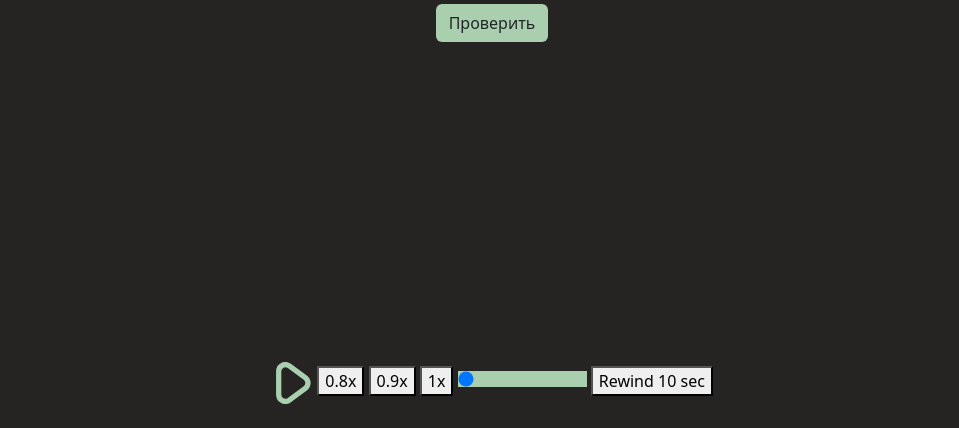
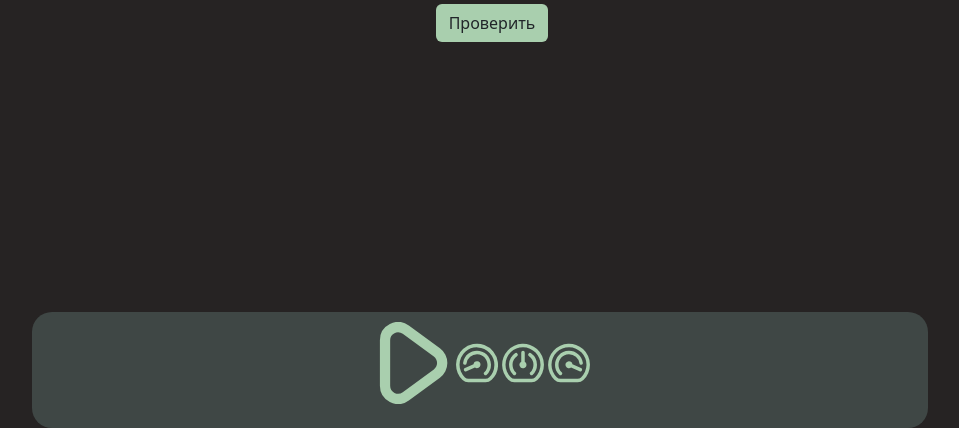
Before and after one commit to VladRogozin/envr, a Django app: template deTextByEar/templates/deTextByEar/random_list.html in a window 1280 px wide. Shown: the part 372-800 px from the top of the page, without its empty margins (148-1107 px from the left). Run offline with Django 5.2, Linux system fonts and the light colour scheme; the template is opened without the code that fills it: values that come from a table or form of the project are taken from there, others are empty; data comes from the database, SQL or seed files in the repository.

Commit message:
add test playr

```diff
--- a/deTextByEar/templates/deTextByEar/random_list.html
+++ b/deTextByEar/templates/deTextByEar/random_list.html
@@ -8,15 +8,30 @@
     <link href="https://cdn.jsdelivr.net/npm/bootstrap@5.3.2/dist/css/bootstrap.min.css" rel="stylesheet" integrity="sha384-T3c6CoIi6uLrA9TneNEoa7RxnatzjcDSCmG1MXxSR1GAsXEV/Dwwykc2MPK8M2HN" crossorigin="anonymous">
 <style>
     /* Стили для кнопки */
-    .custom-button {
+    .null-button {
         background-color: transparent; /* Убираем фон кнопки */
         border: none; /* Убираем границу кнопки */
         padding: 0; /* Убираем отступы внутри кнопки */
         cursor: pointer; /* Делаем курсор указателем при наведении */
+        margin-top: 10px;
     }
     #seek-bar::-webkit-slider-runnable-track {
     background-color: #a9cfae;
 }
+.fixed-bottom {
+    position: fixed;
+    bottom: 0;
+    left: 50%;
+    transform: translateX(-50%);
+    width: 70%;
+    background-color: #3f4745;
+    border-radius: 20px; /* Закругление углов */
+    z-index: 999;
+    display: flex; /* Применяем flex-контейнер */
+    justify-content: center; /* Центрируем по горизонтали */
+    align-items: center; /* Центрируем по вертикали */
+}
+
 </style>
 </head>
 <body class="container text-center mt-5" style="background-color: #262323; color: #FFFFFF;">
@@ -92,23 +107,20 @@
 <div class="row fixed-bottom">
     <div class="col-md-12 mb-4">
         <div class="audio-container">
-            <audio id="audio-player" src="{% static 'test.mp3' %}" type="audio/mp3">
+            <audio id="audio-player" src="{{ random_item.audio.url }}" type="audio/mp3">
                 Your browser does not support the audio element.
             </audio>
             <div>
-                <button onclick="togglePlayPause()" id="play-pause-button" class="custom-button">
+                <button onclick="togglePlayPause()" id="play-pause-button" class="custom-button null-button">
                     <img src="{% static 'img_svg/play.svg' %}" alt="Play Image">
                 </button>
-                <button onclick="changeSpeed(0.8)">0.8x</button>
-                <button onclick="changeSpeed(0.9)">0.9x</button>
-                <button onclick="changeSpeed(1)">1x</button>
-                <input type="range" id="seek-bar" min="0" value="0">
-                <button onclick="rewindAudio(10)">Rewind 10 sec</button>
+                <button class="null-button" onclick="changeSpeed(0.76)"><img src="{% static 'img_svg/slow.svg' %}" alt="Play Image"></button>
+                <button class="null-button" onclick="changeSpeed(0.88)"><img src="{% static 'img_svg/medium.svg' %}" alt="Play Image"></button>
+                <button class="null-button" onclick="changeSpeed(1)"><img src="{% static 'img_svg/fast.svg' %}" alt="Play Image"></button>
             </div>
         </div>
     </div>
 </div>
-
 <script>
     var audioPlayer = document.getElementById('audio-player');
     var playPauseButton = document.getElementById('play-pause-button');
--- a/src/settings.py
+++ b/src/settings.py
@@ -98,7 +98,7 @@ USE_I18N = True
 
 USE_TZ = True
 
-
+STATIC_ROOT = BASE_DIR / 'staticfiles'
 STATIC_URL = '/static/'
 STATICFILES_DIRS = [
     os.path.join(BASE_DIR, 'static'),
```
Also changed, not shown: static/img_svg/fast.svg (added), static/img_svg/medium.svg (added), static/img_svg/paus.svg, static/img_svg/play.svg, static/img_svg/slow.svg (added).
